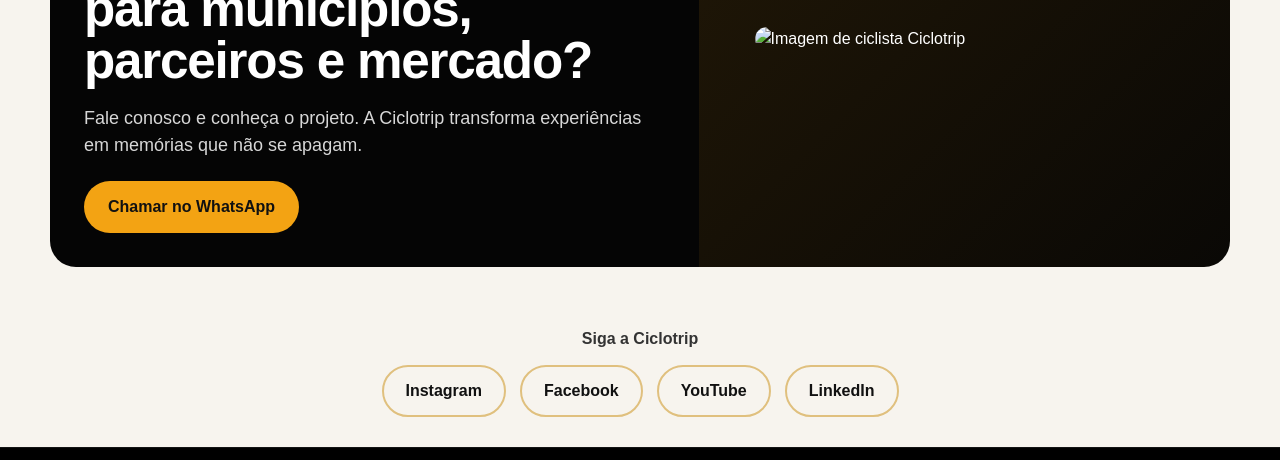
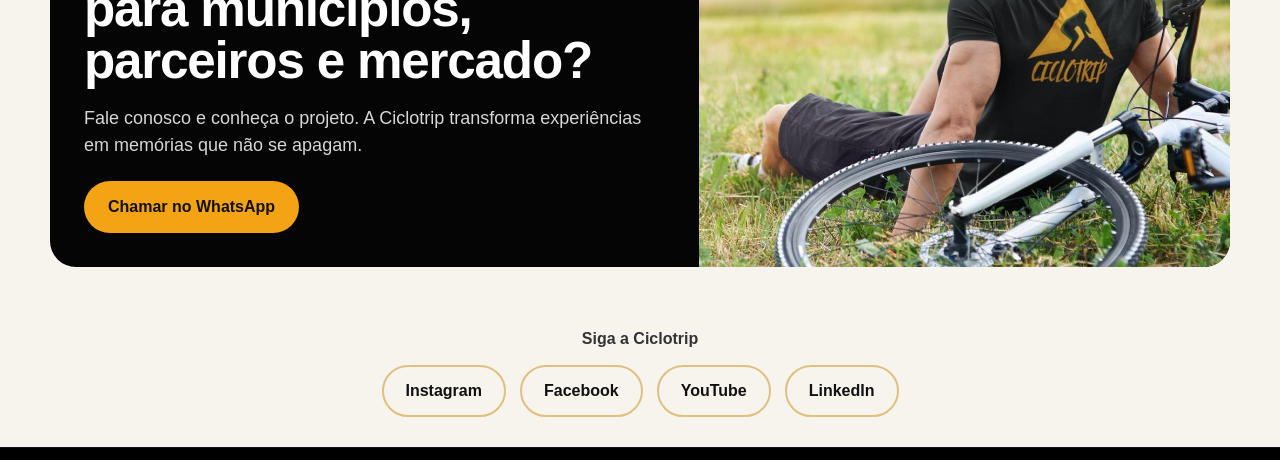
Before and after one commit to Emanuel-0808/Ciclotrip, a plain HTML site: page index.html in a window 1280 px wide. Shown: the part 1990-2450 px from the top of the page. Drawn offline with Linux system fonts and the light colour scheme.

Commit message:
Ajuste imagem ciclista

```diff
--- a/index.html
+++ b/index.html
@@ -302,20 +302,17 @@
     }
 
     .cta-image {
-      min-height: 100%;
-      background: linear-gradient(135deg, rgba(243,163,19,.12), rgba(243,163,19,.02));
-      display: flex;
-      align-items: center;
-      justify-content: center;
-      padding: 20px;
+      position: relative;
+      padding: 0;
+      overflow: hidden;
     }
 
     .cta-image img {
       width: 100%;
-      max-width: 420px;
-      height: auto;
-      border-radius: 14px;
+      height: 100%;
       object-fit: cover;
+      display: block;
+      object-position: 98% center;
     }
 
     footer {
@@ -383,7 +380,7 @@
   <header class="topbar">
     <div class="container topbar-inner">
       <div class="brand">
-        <img class="brand-logo" src="img/logo-ciclotrip.jpg" alt="Logo Ciclotrip" />
+        <img class="brand-logo" src="img/logo-ciclotrip.jpg" alt="Logo Ciclotrip"  />
         <div>
           <div class="brand-name">Ciclotrip</div>
           <div class="brand-tagline">Turismo inteligente, comércio local e experiências memoráveis.</div>
@@ -493,7 +490,7 @@
             <a class="btn btn-brand" href="https://wa.me/5547933838779" target="_blank" rel="noopener noreferrer">Chamar no WhatsApp</a>
           </div>
           <div class="cta-image">
-            <img src="cta-ciclotrip.jpg" alt="Imagem de ciclista Ciclotrip" />
+            <img src="img/ciclista.jfif" alt="Imagem de ciclista Ciclotrip" height="70px" width="90px"/>
           </div>
         </div>
       </div>
```
Also changed, not shown: img/ciclista.jfif (added).
